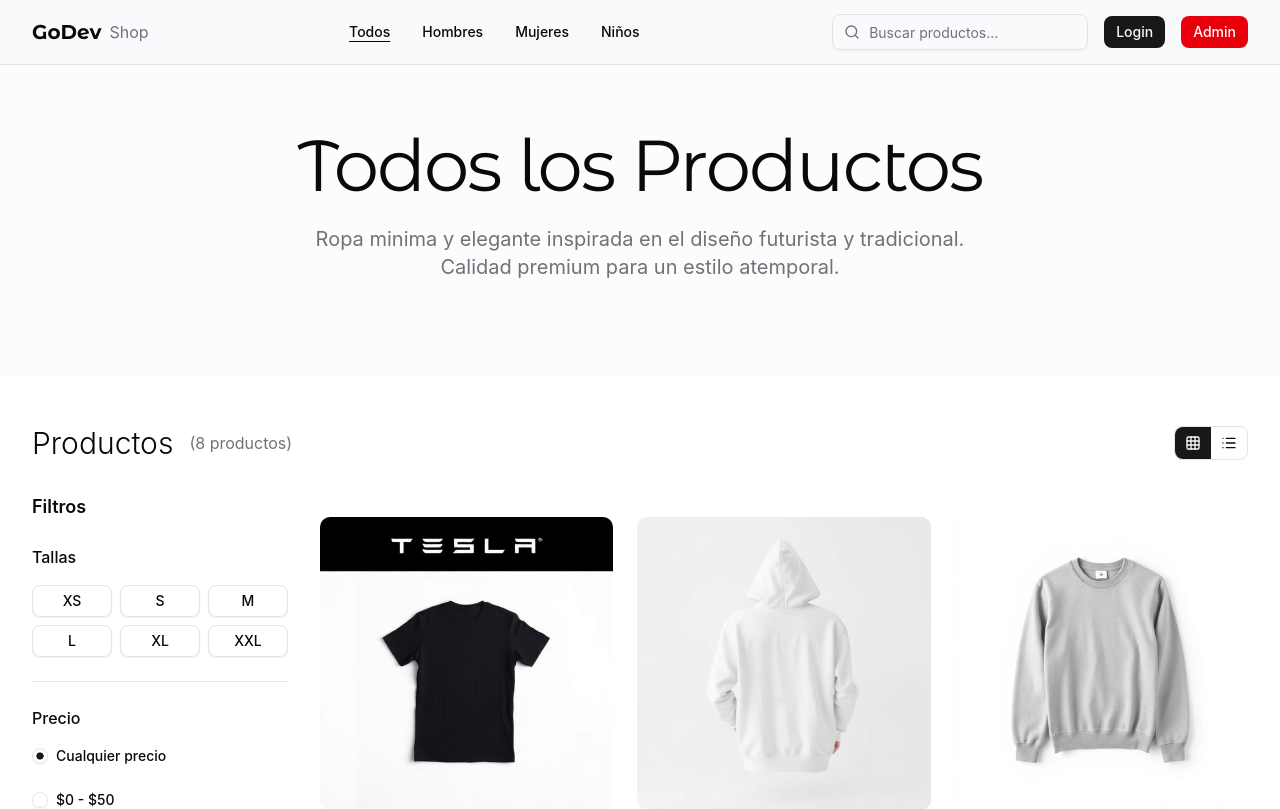
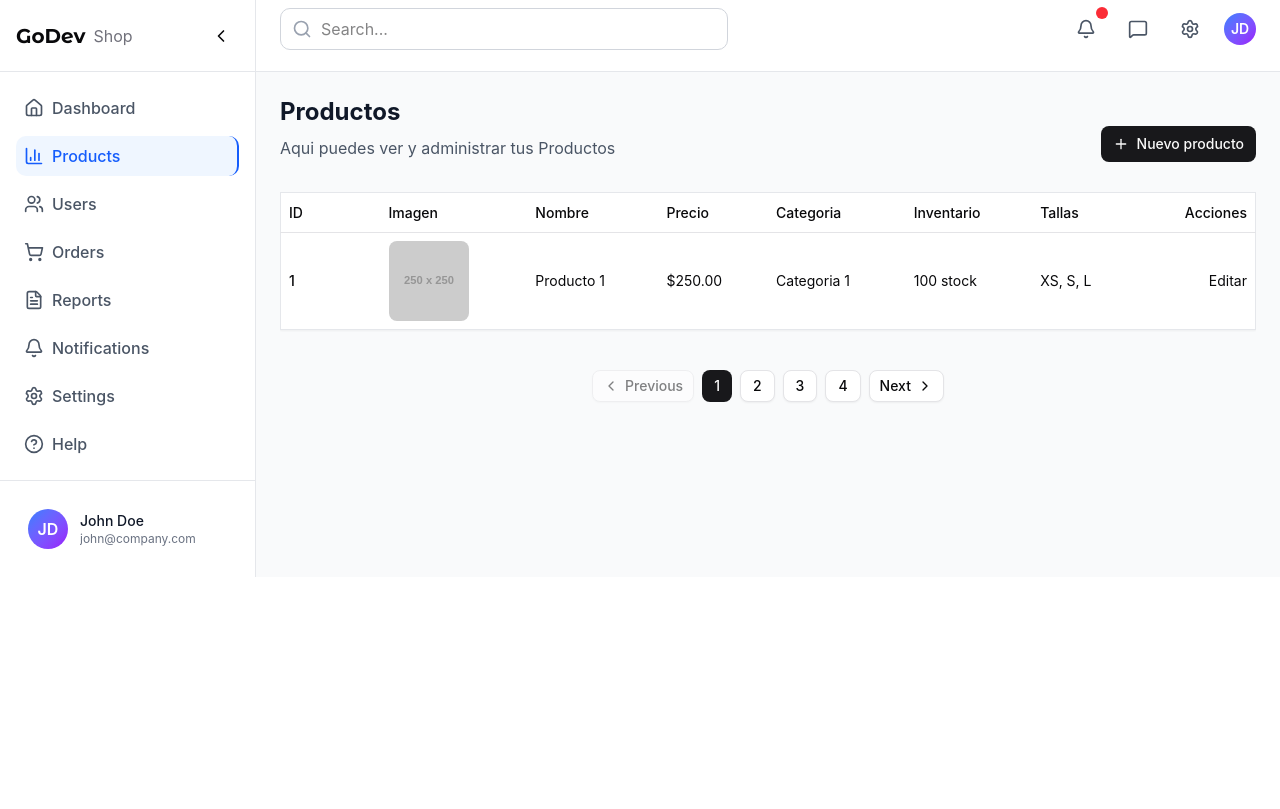
Before and after one commit to DiogoAlip/GodevShop, a React (Vite) app: page /admin/products in a window 1280 px wide. Before the commit this address led to /. Shown: the top 809 px of the page. Built offline with nearby package versions, Linux system fonts and the light colour scheme; a web font is replaced by a local one.

Commit message:
feat: Create New Product View

```diff
--- a/src/admin/pages/product/AdminProductPage.tsx
+++ b/src/admin/pages/product/AdminProductPage.tsx
@@ -118,7 +118,7 @@ export const AdminProductPage = () => {
     <>
       <div className="flex justify-between items-center">
         <AdminTitle title={productTitle} subtitle={productSubtitle} />
-        <div className="flex justify-end mb-10 gap-4">
+        <div className="flex justify-end gap-4">
           <Button variant="outline">
             <Link to="/admin/products" className="flex items-center gap-2">
               <X className="w-4 h-4" />
--- a/src/admin/pages/products/AdminProductPage.tsx
+++ /dev/null
@@ -1,3 +0,0 @@
-export const AdminProductPage = () => {
-  return <div>AdminProductPage</div>;
-};
--- /dev/null
+++ b/src/admin/pages/products/AdminProductsPage.tsx
@@ -0,0 +1,70 @@
+import { AdminTitle } from "@/admin/components/AdminTitle";
+import { CustomPagination } from "@/components/custom/CustomPagination";
+import { Button } from "@/components/ui/button";
+import {
+  Table,
+  TableBody,
+  TableCell,
+  TableHead,
+  TableHeader,
+  TableRow,
+} from "@/components/ui/table";
+import { PlusIcon } from "lucide-react";
+import { Link } from "react-router";
+
+export const AdminProductsPage = () => {
+  return (
+    <>
+      <div className="flex justify-between items-center">
+        <AdminTitle
+          title="Productos"
+          subtitle="Aqui puedes ver y administrar tus Productos"
+        />
+        <div>
+          <Link to="/admin/products/new">
+            <Button>
+              <PlusIcon />
+              Nuevo producto
+            </Button>
+          </Link>
+        </div>
+      </div>
+
+      <Table className="bg-white p-10 shadow-xs border border-gray-200 mb-10">
+        <TableHeader>
+          <TableRow>
+            <TableHead className="w-25">ID</TableHead>
+            <TableHead>Imagen</TableHead>
+            <TableHead>Nombre</TableHead>
+            <TableHead>Precio</TableHead>
+            <TableHead>Categoria </TableHead>
+            <TableHead>Inventario</TableHead>
+            <TableHead>Tallas</TableHead>
+            <TableHead className="text-right">Acciones</TableHead>
+          </TableRow>
+        </TableHeader>
+        <TableBody>
+          <TableRow>
+            <TableCell className="font-medium">1</TableCell>
+            <TableCell>
+              <img
+                src="https://placehold.co/250x250"
+                alt="Product"
+                className="w-20 h-20 object-cover rounded-md"
+              />
+            </TableCell>
+            <TableCell>Producto 1</TableCell>
+            <TableCell>$250.00</TableCell>
+            <TableCell>Categoria 1</TableCell>
+            <TableCell>100 stock</TableCell>
+            <TableCell>XS, S, L</TableCell>
+            <TableCell className="text-right">
+              <Link to={`t-shirt-testlo`}>Editar</Link>
+            </TableCell>
+          </TableRow>
+        </TableBody>
+      </Table>
+      <CustomPagination totalPages={4} />
+    </>
+  );
+};
```
Also changed, not shown: src/app.router.tsx (+6 -1 lines).
